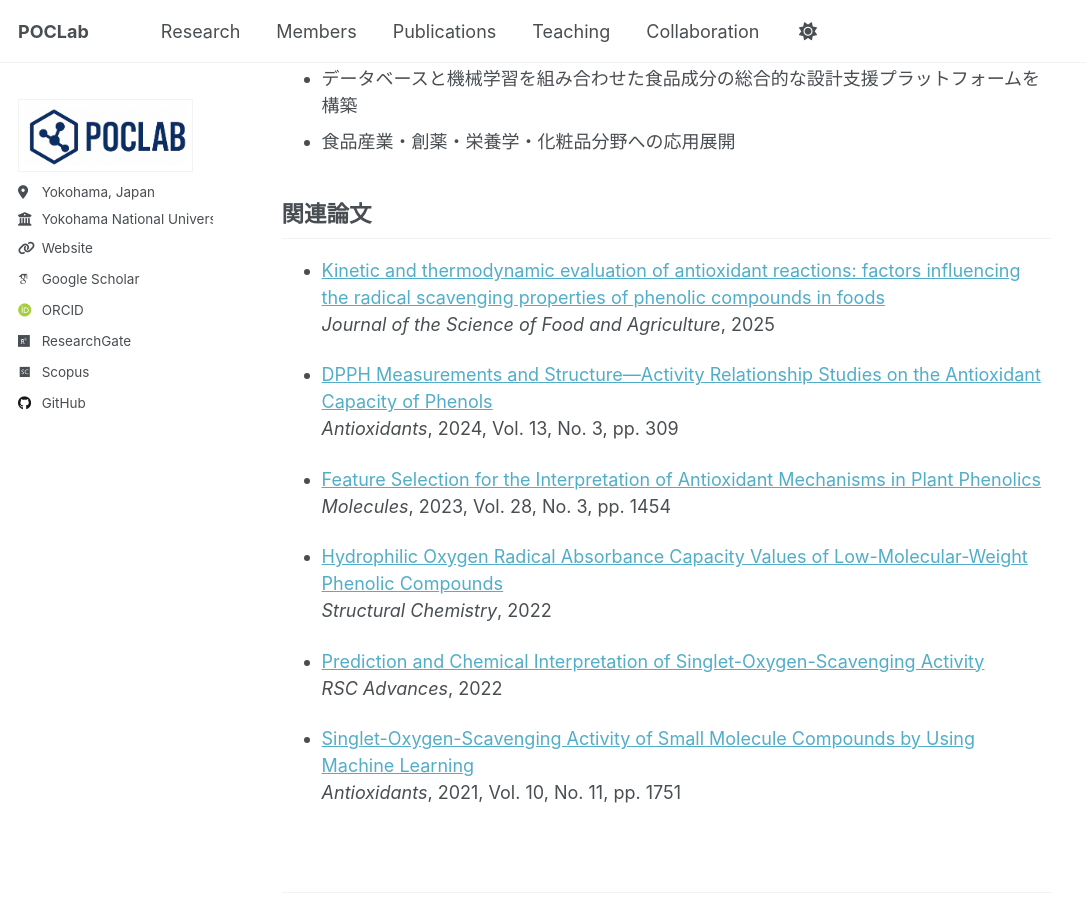
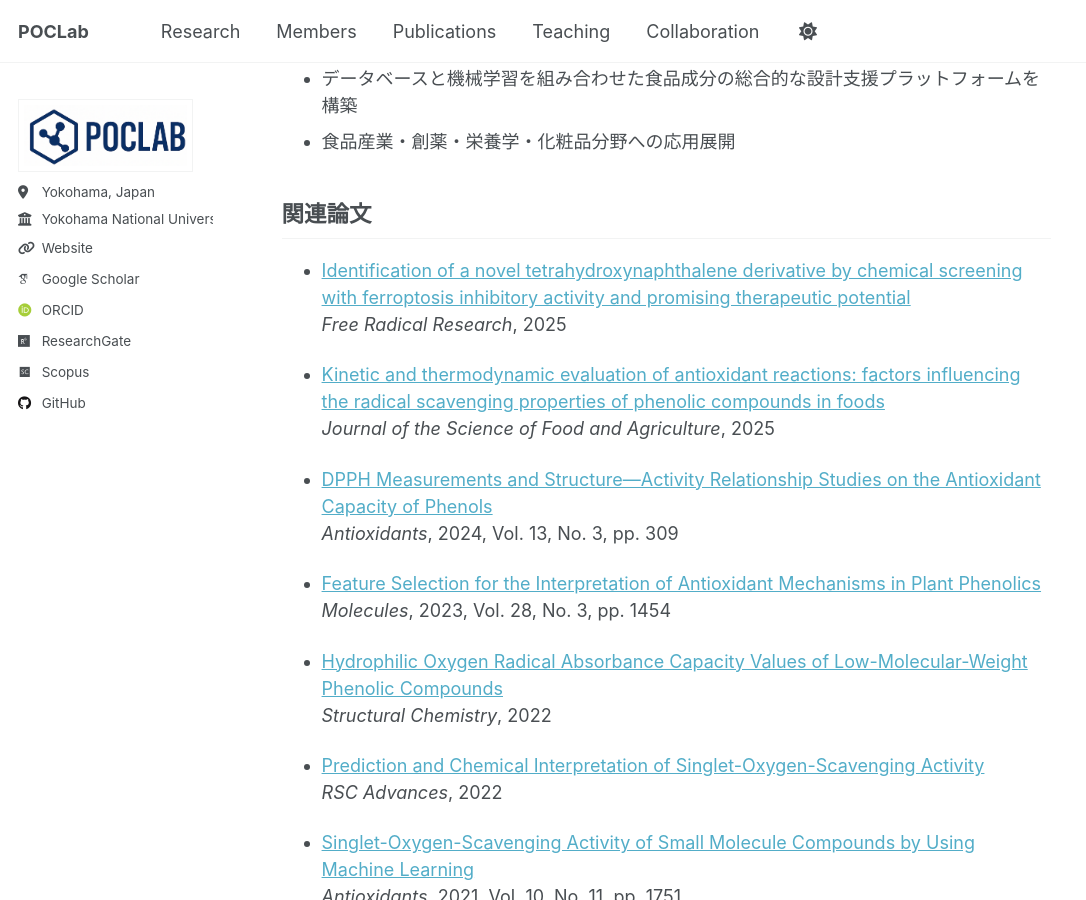
Before and after one commit to poclab-web/homepage, a Jekyll site: the page built from _portfolio/01_antioxidant-sar-ml.md, in a window 1280 px wide and 900 px high, scrolled down 2211 px. Shown: the whole window, without its empty margins (0-1086 px from the left). Built offline with Jekyll 4.4.1, drawn with Linux system fonts in a browser that asks for light colours; some web fonts are replaced; a script that is not in the unit is left out.

Commit message:
Add new related paper on antioxidant research
Added a new reference on tetrahydroxynaphthalene derivative with therapeutic potential.

```diff
--- a/_portfolio/01_antioxidant-sar-ml.md
+++ b/_portfolio/01_antioxidant-sar-ml.md
@@ -71,6 +71,9 @@ published: true
 
 ## 関連論文
 
+- [Identification of a novel tetrahydroxynaphthalene derivative by chemical screening with ferroptosis inhibitory activity and promising therapeutic potential](https://www.tandfonline.com/doi/abs/10.1080/10715762.2025.2497033)
+  *Free Radical Research*, 2025
+
 - [Kinetic and thermodynamic evaluation of antioxidant reactions: factors influencing the radical scavenging properties of phenolic compounds in foods](https://scijournals.onlinelibrary.wiley.com/doi/10.1002/jsfa.70080)
   *Journal of the Science of Food and Agriculture*, 2025
 
```
